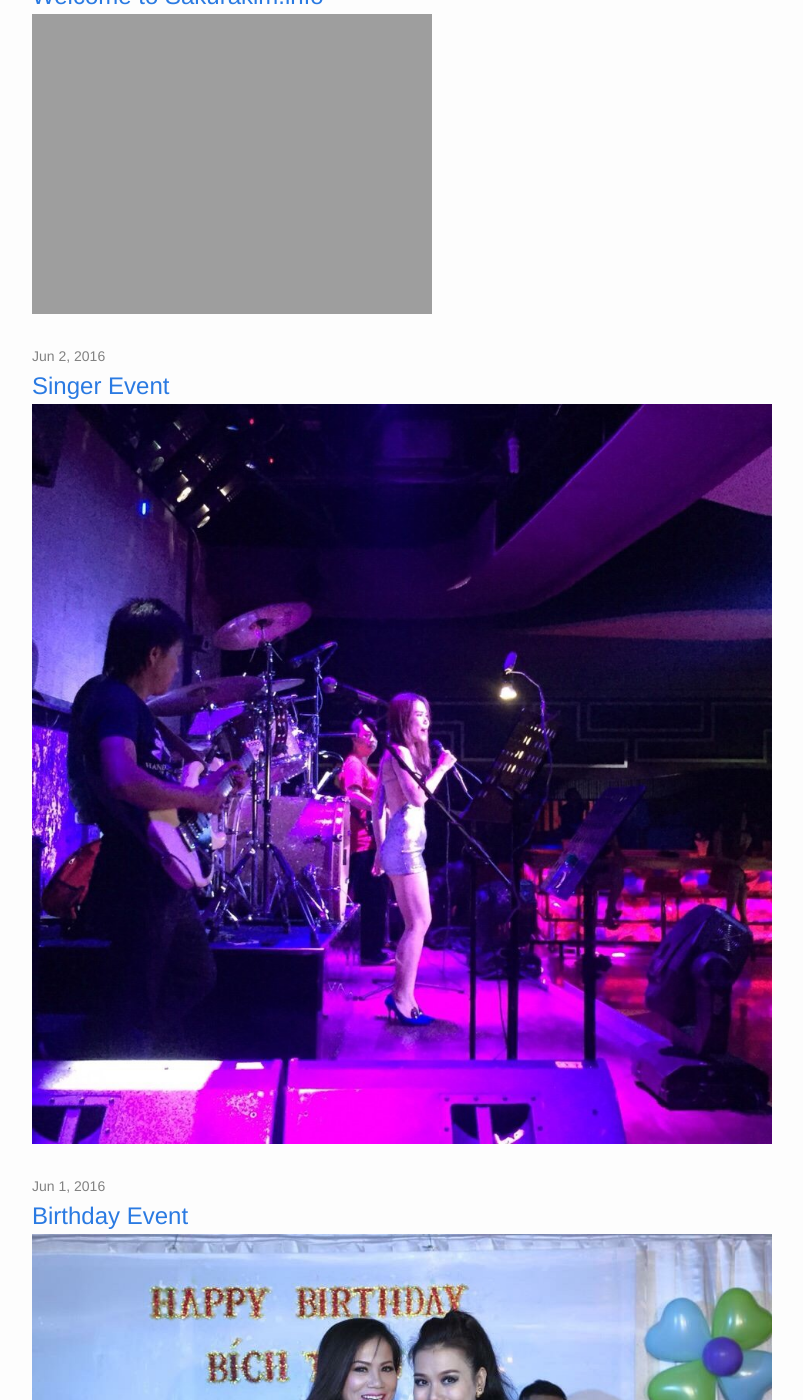
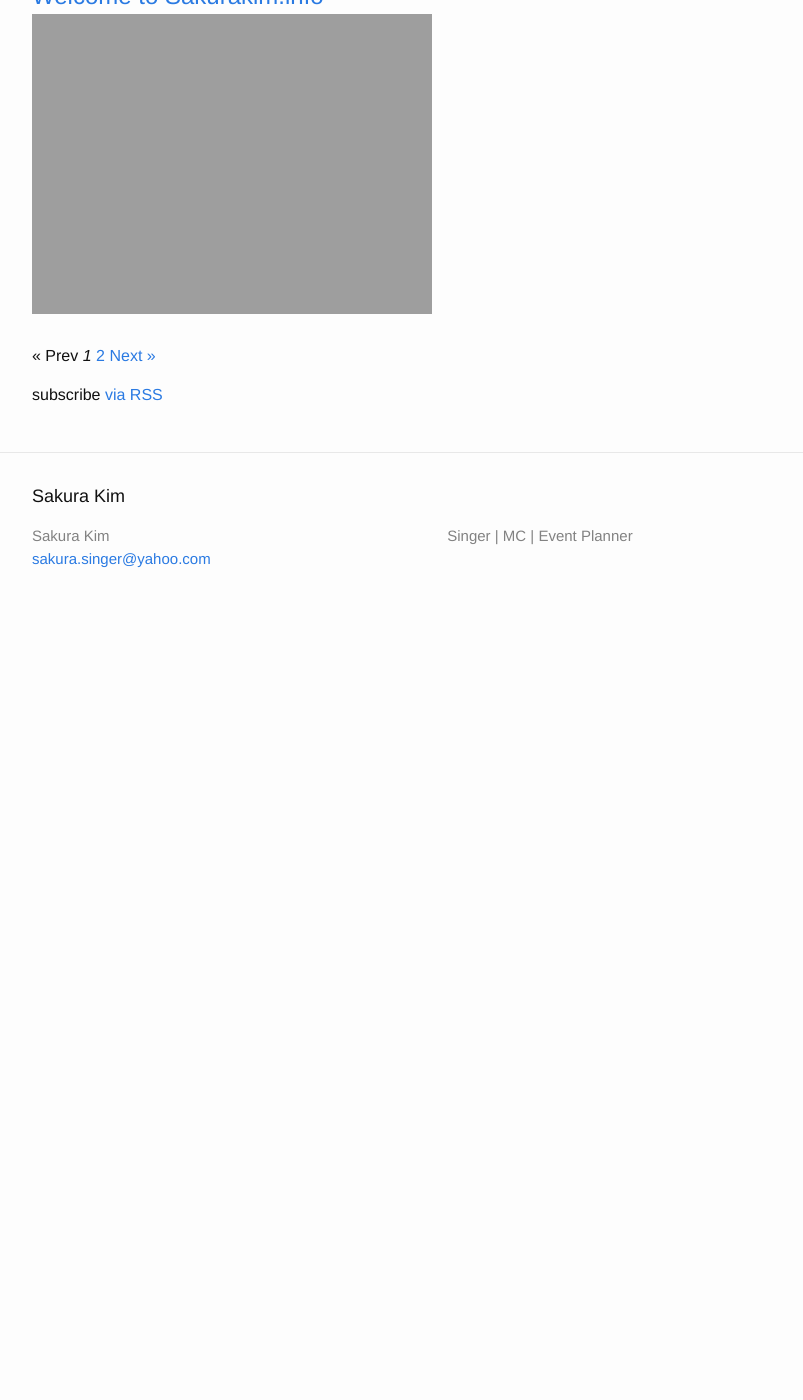
Before and after one commit to sakurakiminfo/sakurakiminfo.github.io, a Jekyll site: the page built from index.html, in a window 1280 px wide and 1400 px high, scrolled down 573 px. Shown: the whole window, without its empty margins (238-1041 px from the left). Built offline with Jekyll 4.4.1, drawn with Linux system fonts in a browser that asks for light colours; the list of posts is cut into pages by our own code; after the commit the page ends 1203 px from its top, so only the background shows below that.

Commit message:
adding pagination

```diff
--- a/_config.yml
+++ b/_config.yml
@@ -12,6 +12,7 @@ description: > # this means to ignore newlines until "baseurl:"
                               Singer | MC | Event Planner
 baseurl: "" # the subpath of your site, e.g. /blog
 url: "http://sakurakim.info" # the base hostname & protocol for your site
+paginate: 2
 #twitter_username: jekyllrb
 #github_username:  jekyll
 
--- a/index.html
+++ b/index.html
@@ -6,7 +6,7 @@ layout: default
   <h1 class="page-heading">Posts</h1>
 
   <ul class="post-list">
-    {% for post in site.posts %}
+    {% for post in paginator.posts %}
       <li>
         <span class="post-meta">{{ post.date | date: "%b %-d, %Y" }}</span>
 
@@ -16,6 +16,31 @@ layout: default
         </h2>
       </li>
     {% endfor %}
+
+      {% if paginator.total_pages > 1 %}
+        <div class="pagination">
+          {% if paginator.previous_page %}
+            <a href="{{ paginator.previous_page_path | prepend: site.baseurl | replace: '//', '/' }}">&laquo; Prev</a>
+          {% else %}
+            <span>&laquo; Prev</span>
+          {% endif %}
+          {% for page in (1..paginator.total_pages) %}
+            {% if page == paginator.page %}
+              <em>{{ page }}</em>
+            {% elsif page == 1 %}
+              <a href="{{ paginator.previous_page_path | prepend: site.baseurl | replace: '//', '/' }}">{{ page }}</a>
+            {% else %}
+              <a href="{{ site.paginate_path | prepend: site.baseurl | replace: '//', '/' | replace: ':num', page }}">{{ page }}</a>
+            {% endif %}
+          {% endfor %}
+          {% if paginator.next_page %}
+            <a href="{{ paginator.next_page_path | prepend: site.baseurl | replace: '//', '/' }}">Next &raquo;</a>
+          {% else %}
+            <span>Next &raquo;</span>
+          {% endif %}
+        </div>
+      {% endif %}
+
   </ul>
 
   <p class="rss-subscribe">subscribe <a href="{{ "/feed.xml" | prepend: site.baseurl }}">via RSS</a></p>
```
